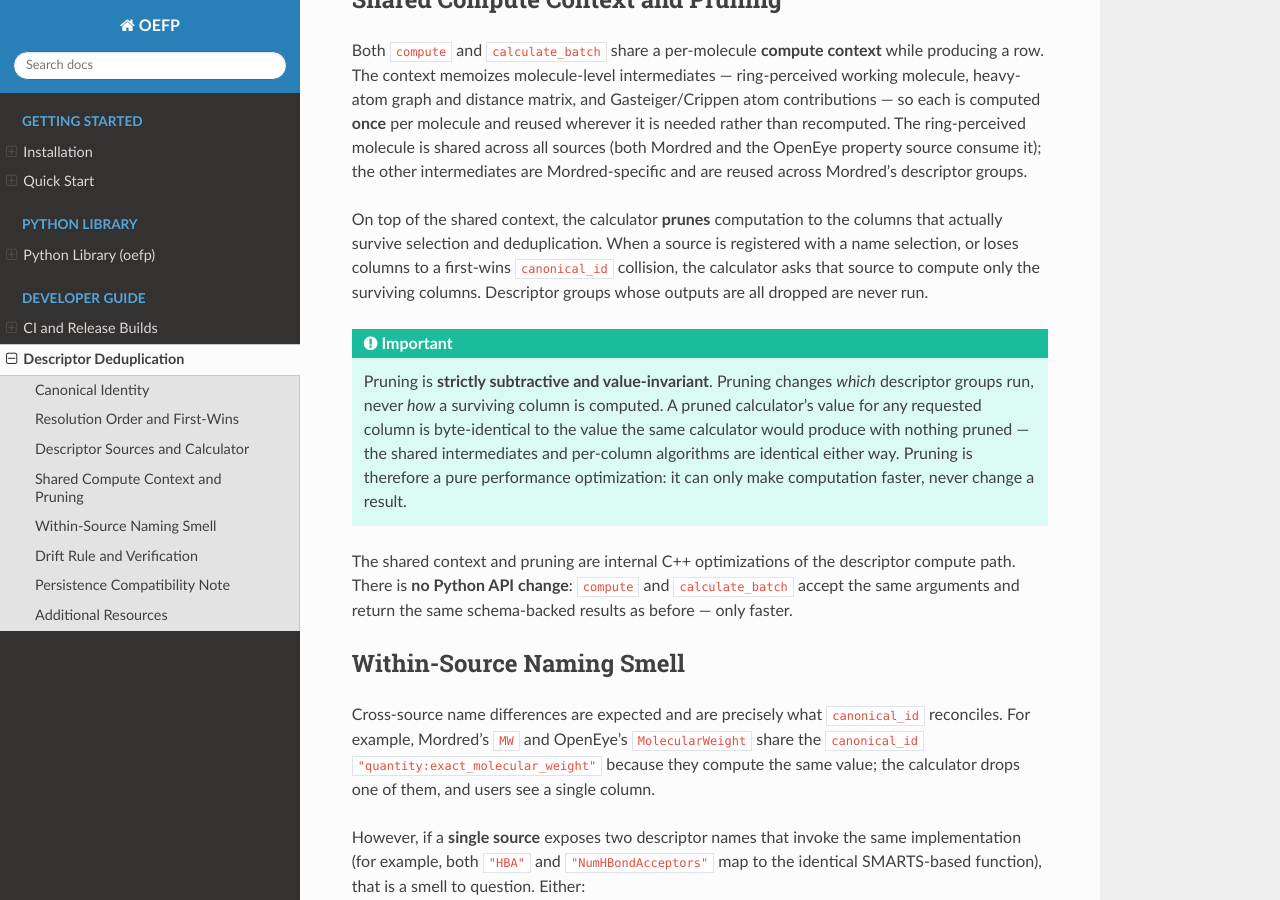
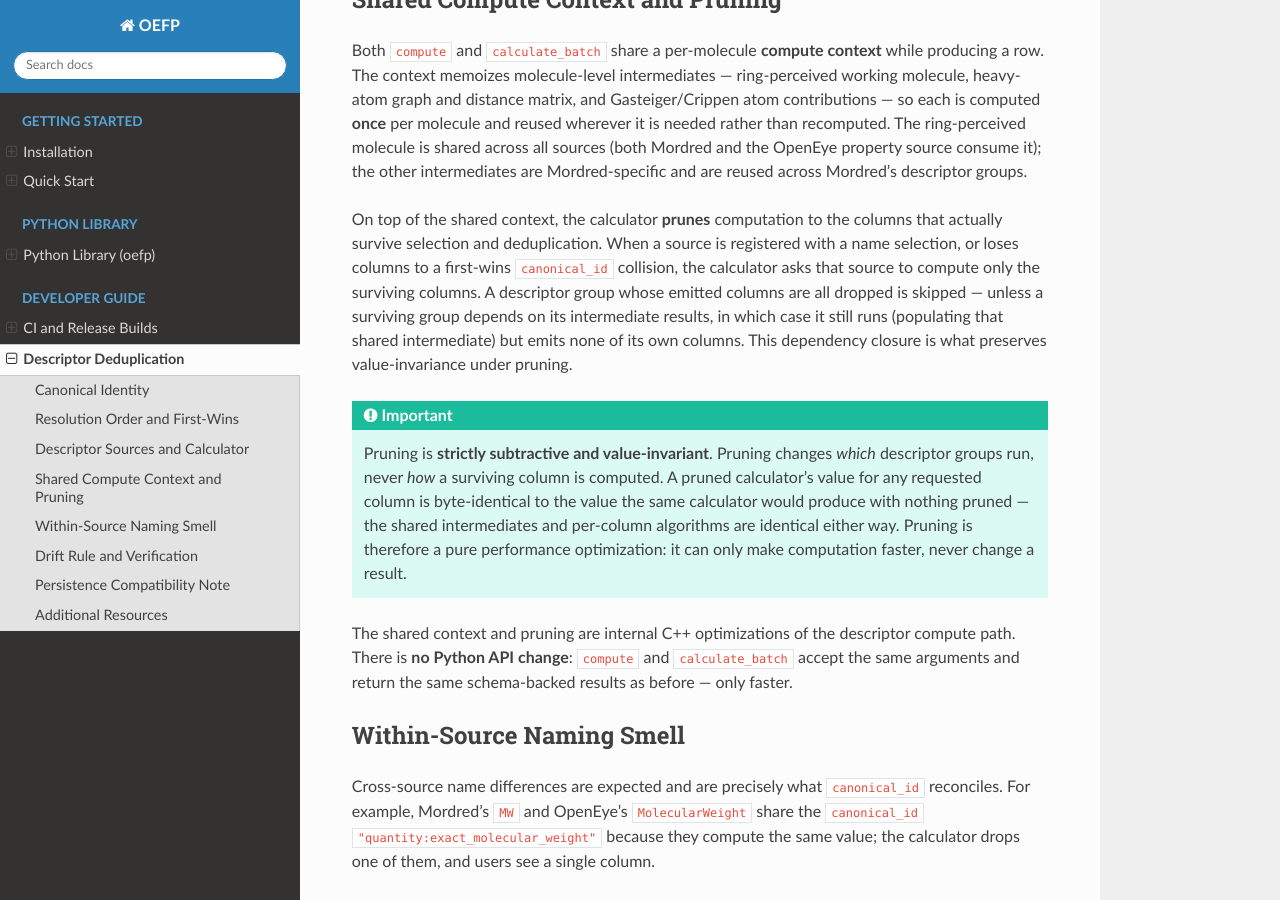
Before and after one commit to scott-arne/oefp, a Sphinx documentation site: the page built from docs/developer-guide/descriptor-deduplication.rst, in a window 1280 px wide and 900 px high, scrolled down 2514 px. Built offline with Sphinx 7.4.7 and the Read the Docs theme 3.1.0, drawn with Linux system fonts in a browser that asks for light colours; pages that are not in the unit, such as notebooks, are missing from menus.

Commit message:
test: assert byte-identical pruned values; docs: clarify dependency-only groups still run

```diff
--- a/docs/developer-guide/descriptor-deduplication.rst
+++ b/docs/developer-guide/descriptor-deduplication.rst
@@ -137,8 +137,11 @@ On top of the shared context, the calculator **prunes** computation to the
 columns that actually survive selection and deduplication. When a source is
 registered with a name selection, or loses columns to a first-wins
 ``canonical_id`` collision, the calculator asks that source to compute only the
-surviving columns. Descriptor groups whose outputs are all dropped are never
-run.
+surviving columns. A descriptor group whose emitted columns are all dropped is
+skipped — unless a surviving group depends on its intermediate results, in which
+case it still runs (populating that shared intermediate) but emits none of its
+own columns. This dependency closure is what preserves value-invariance under
+pruning.
 
 .. important::
 
```
Also changed, not shown: 1 other file.
